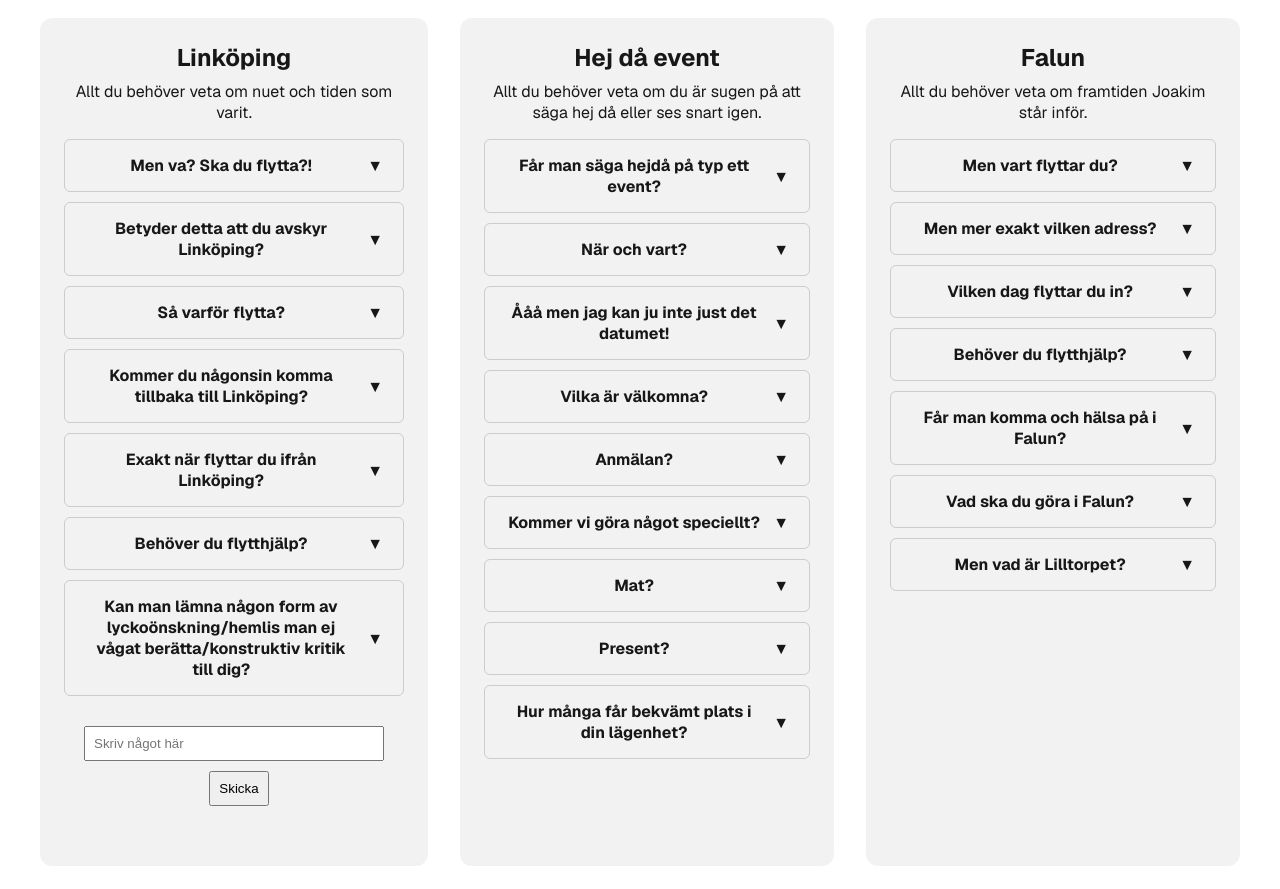
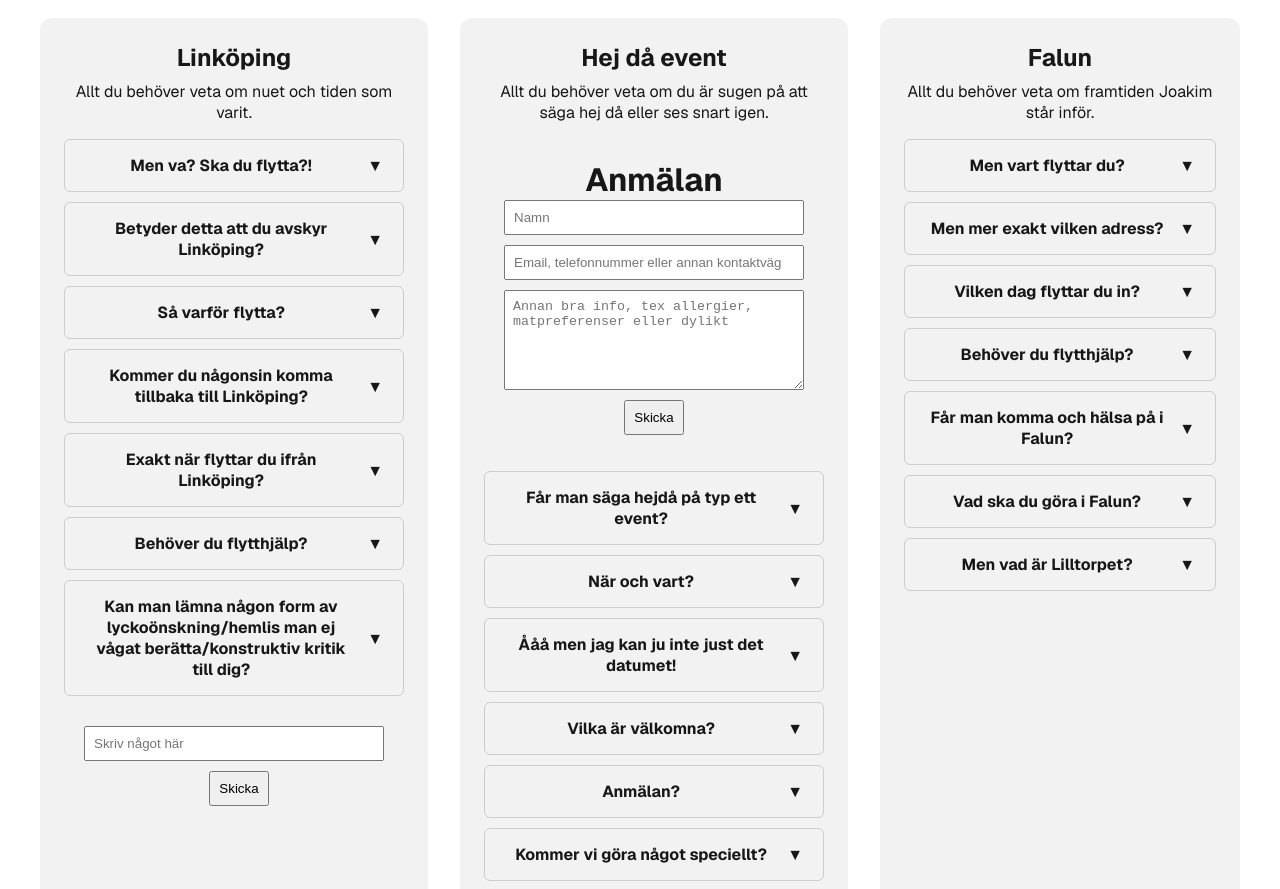
Before and after one commit to Jojoje/lamnaLinkoping, a Next.js app: page / in a window 1280 px wide. Shown: the part 1460-2349 px from the top of the page. Built offline with nearby package versions, Linux system fonts and the light colour scheme.

Commit message:
feat: submittion

```diff
--- a/app/faqInfo.tsx
+++ b/app/faqInfo.tsx
@@ -50,7 +50,7 @@ export const partyFaqData: FAQItem[] = [
   },
   {
     question: 'Anmälan?',
-    answer: 'JA! Skicka ett mejl till mig jojoje.nilsson@gmail.com, alternativ sms/ring 072-2346053 eller skriv i varfri chattapp. Men skriva eventuella allergi eller annat som är bra att tänka på. (Tanken är att det ska komma upp ett anmälningsformulär på sidan när jag orkar utveckla det, men jag lovar inget!)',
+    answer: 'Ja! Använd formuläret ovan eller kontakta mig på valfritt sätt :)',
   },
   {
     question: 'Kommer vi göra något speciellt?',
--- a/app/feedback.tsx
+++ b/app/feedback.tsx
@@ -17,7 +17,9 @@ export default function Feedback() {
     }
     const data = await res.json();
     setStatus(data.message);
-    setText('');
+    if (res.ok) {
+        setText('');
+    }
   };
 
   return (
--- a/app/page.tsx
+++ b/app/page.tsx
@@ -5,6 +5,7 @@ import styles from "./page.module.css";
 import { FaqAccordion } from "./faq";
 import { falunFaqData, linkopingFaqData, partyFaqData } from "./faqInfo";
 import Feedback from "./feedback";
+import Party from "./party";
 
 
 
@@ -44,6 +45,7 @@ export default function Home() {
           <div className={styles.column}>
             <h2>Hej då event</h2>
             <p>Allt du behöver veta om du är sugen på att säga hej då eller ses snart igen.</p>
+            <Party/>
             <FaqAccordion items={partyFaqData}/>
           </div>
           <div className={styles.column}>
--- /dev/null
+++ b/app/party.tsx
@@ -0,0 +1,55 @@
+import { useState } from 'react';
+
+export default function Party() {
+  const [formData, setFormData] = useState({ name: '', contact: '', misc: '' });
+  const [status, setStatus] = useState('');
+
+  const handleChange = (e: React.ChangeEvent<HTMLInputElement | HTMLTextAreaElement>) => {
+    setFormData({ ...formData, [e.target.name]: e.target.value });
+  };
+
+  const handleSubmit = async () => {
+    const res = await fetch('/api/party', {
+      method: 'POST',
+      headers: { 'Content-Type': 'application/json' },
+      body: JSON.stringify(formData),
+    });
+
+    const data = await res.json();
+    setStatus(data.message);
+    if (res.ok) {
+        setFormData({ name: '', contact: '', misc: '' });
+    }
+  };
+
+  return (
+    <div style={{ padding: 20 }}>
+      <h1>Anmälan</h1>
+      <input
+        name="name"
+        value={formData.name}
+        onChange={handleChange}
+        placeholder="Namn"
+        style={{ display: 'block', marginBottom: 10, padding: 8, width: 300 }}
+      />
+      <input
+        name="contact"
+        value={formData.contact}
+        onChange={handleChange}
+        placeholder="Email, telefonnummer eller annan kontaktväg"
+        style={{ display: 'block', marginBottom: 10, padding: 8, width: 300 }}
+      />
+      <textarea
+        name="misc"
+        value={formData.misc}
+        onChange={handleChange}
+        placeholder="Annan bra info, tex allergier, matpreferenser eller dylikt"
+        style={{ display: 'block', marginBottom: 10, padding: 8, width: 300, height: 100 }}
+      />
+      <button onClick={handleSubmit} style={{ padding: 8 }}>
+        Skicka
+      </button>
+      <p>{status}</p>
+    </div>
+  );
+}
--- /dev/null
+++ b/pages/api/party.ts
@@ -0,0 +1,31 @@
+import { NextApiRequest, NextApiResponse } from 'next';
+import fs from 'fs';
+import path from 'path';
+
+const filePath = path.join(process.cwd(), 'data', 'form.json');
+
+export default function handler(req: NextApiRequest, res: NextApiResponse) {
+  if (req.method === 'POST') {
+    const { name, contact, misc } = req.body;
+
+    if (!name || !contact) {
+      return res.status(400).json({ message: 'Namn och något sätt att kontakta dig är obligatoriskt :)' });
+    }
+
+    // eslint-disable-next-line @typescript-eslint/no-explicit-any
+    let data: any[] = [];
+
+    if (fs.existsSync(filePath)) {
+      const fileData = fs.readFileSync(filePath, 'utf8');
+      data = JSON.parse(fileData);
+    }
+
+    data.push({ name, contact, misc });
+
+    fs.writeFileSync(filePath, JSON.stringify(data, null, 2));
+
+    return res.status(200).json({ message: 'Anmäld!' });
+  }
+
+  res.status(405).json({ message: 'Method not allowed' });
+}
```
